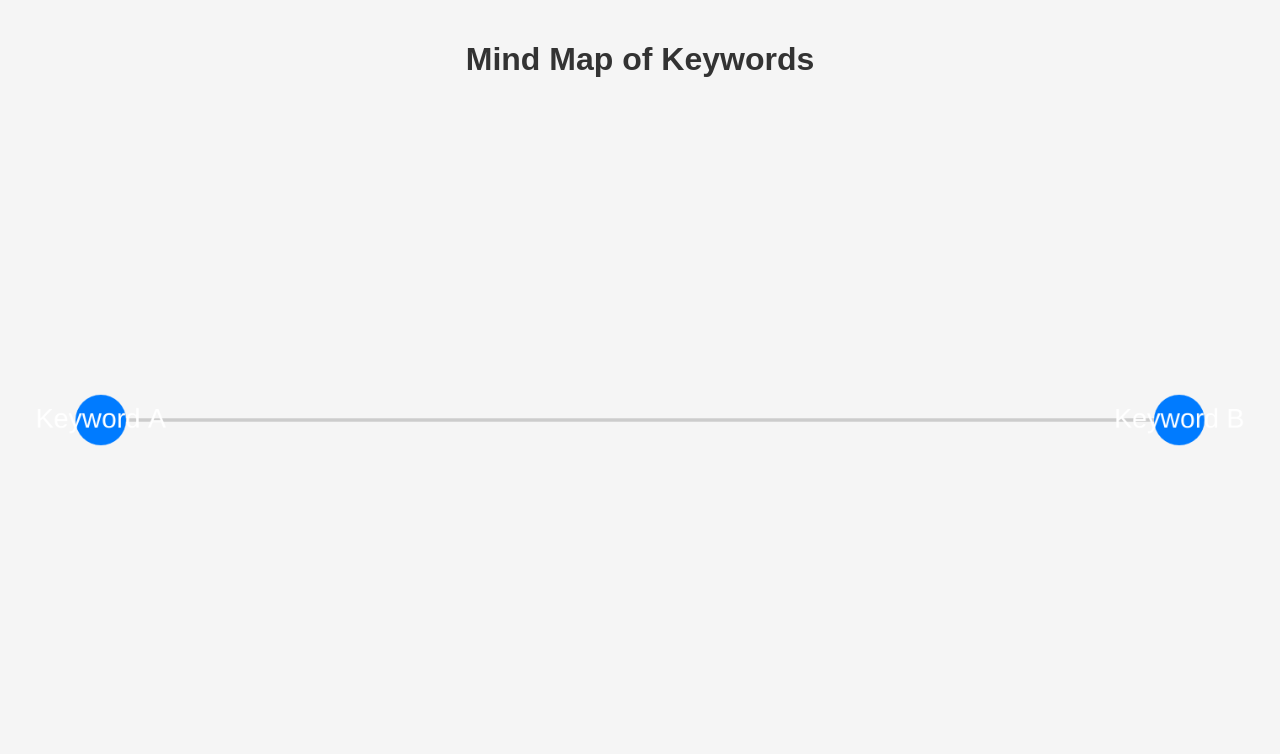
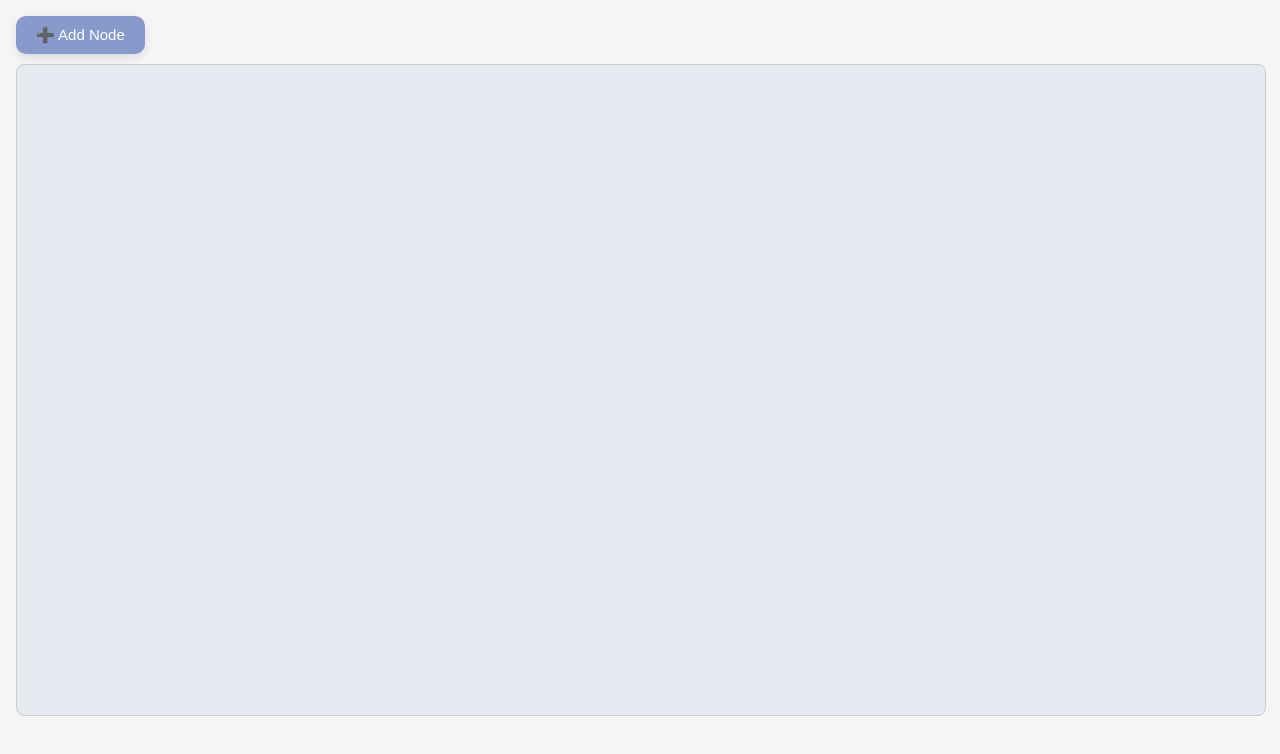
Before and after one commit to ChrisKbgr/LectureMind-Frontend, a React (Create React App) app: page / in a window 1280 px wide. Shown: the top 754 px of the page. Built offline with nearby package versions, Linux system fonts and the light colour scheme.

Commit message:
First Frontend design

```diff
--- a/package.json
+++ b/package.json
@@ -8,6 +8,7 @@
     "@testing-library/react": "^16.3.0",
     "@testing-library/user-event": "^13.5.0",
     "cytoscape": "^3.31.2",
+    "cytoscape-edgehandles": "^4.0.1",
     "react": "^19.1.0",
     "react-dom": "^19.1.0",
     "react-scripts": "5.0.1",
--- a/src/App.js
+++ b/src/App.js
@@ -1,53 +1,11 @@
-import React, { useState, useEffect } from 'react';
-import cytoscape from 'cytoscape';
+ // src/App.js
+import React from 'react';
+import MindMap from './MindMap';
 
 function App() {
-  const [cy, setCy] = useState(null);
-
-  useEffect(() => {
-    const cyInstance = cytoscape({
-      container: document.getElementById('cy'),
-      elements: [
-        { data: { id: 'a', label: 'Keyword A' } },
-        { data: { id: 'b', label: 'Keyword B' } },
-        { data: { source: 'a', target: 'b' } }
-      ],
-      style: [
-        {
-          selector: 'node',
-          style: {
-            'background-color': '#007bff',
-            'label': 'data(label)',
-            'color': '#fff',
-            'text-valign': 'center',
-            'text-halign': 'center'
-          }
-        },
-        {
-          selector: 'edge',
-          style: {
-            'width': 2,
-            'line-color': '#ccc'
-          }
-        }
-      ],
-      layout: {
-        name: 'grid',
-        rows: 1
-      }
-    });
-
-    setCy(cyInstance);
-
-    return () => {
-      cyInstance.destroy();
-    };
-  }, []);
-
   return (
     <div>
-      <h1>Mind Map of Keywords</h1>
-      <div id="cy" style={{ width: '100%', height: '600px' }}></div>
+      <MindMap />
     </div>
   );
 }
--- /dev/null
+++ b/src/MindMap.js
@@ -0,0 +1,235 @@
+import React, { useRef, useEffect, useState } from 'react';
+import cytoscape from 'cytoscape';
+
+const MindMap = () => {
+  const containerRef = useRef(null);
+  const cyRef = useRef(null);
+  const [nodeCount, setNodeCount] = useState(1);
+  const selectedNodeRef = useRef(null);
+  const [showColorPicker, setShowColorPicker] = useState(false);
+  const [currentNodeColor, setCurrentNodeColor] = useState('#5567aa');
+
+  const highlightColor = '#5ab1f5';
+
+  useEffect(() => {
+    const cy = cytoscape({
+      container: containerRef.current,
+      elements: [],
+      style: [
+        {
+          selector: 'node',
+          style: {
+            'shape': 'ellipse',
+            'background-color': '#5567aa',
+            'label': 'data(label)',
+            'text-valign': 'center',
+            'text-halign': 'center',
+            'color': '#fff',
+            'text-outline-width': 2,
+            'text-outline-color': '#5567aa',
+            'font-size': 16,
+            'padding': '15px',
+            'width': 'label',
+            'height': 'label',
+            'text-wrap': 'wrap',
+            'text-max-width': 120,
+            'overlay-padding': '6px',
+            'z-index': 10
+          },
+        },
+        {
+          selector: 'edge',
+          style: {
+            'width': 2,
+            'line-color': '#aaa',
+            'target-arrow-color': '#aaa',
+            'target-arrow-shape': 'triangle',
+            'curve-style': 'bezier'
+          },
+        },
+        {
+          selector: 'node:selected',
+          style: {
+            'border-color': highlightColor,
+            'border-width': 4,
+            'border-opacity': 0.8,
+            'shadow-blur': 12,
+            'shadow-color': highlightColor,
+            'shadow-opacity': 0.8,
+            'shadow-offset-x': 0,
+            'shadow-offset-y': 0
+          }
+        },
+        {
+          selector: 'edge:selected',
+          style: {
+            'line-color': highlightColor,
+            'width': 4,
+            'target-arrow-color': highlightColor,
+            'z-index': 5,
+            'shadow-blur': 5,
+            'shadow-color': highlightColor,
+            'shadow-opacity': 0.5,
+          }
+        }
+      ],
+      layout: {
+        name: 'grid',
+        rows: 1,
+      },
+      minZoom: 0.5,
+      maxZoom: 2,
+      zoomingEnabled: true,
+    });
+
+    cyRef.current = cy;
+
+    cy.on('tap', 'node', (event) => {
+      const clickedNode = event.target;
+
+      if (selectedNodeRef.current && selectedNodeRef.current.id() !== clickedNode.id()) {
+        cy.add({
+          group: 'edges',
+          data: {
+            source: selectedNodeRef.current.id(),
+            target: clickedNode.id()
+          }
+        });
+        selectedNodeRef.current.unselect();
+        setShowColorPicker(false);
+        selectedNodeRef.current = null;
+      } else {
+        if (selectedNodeRef.current) selectedNodeRef.current.unselect();
+        selectedNodeRef.current = clickedNode;
+        clickedNode.select();
+
+        setCurrentNodeColor(clickedNode.style('background-color'));
+        setShowColorPicker(true);
+      }
+    });
+
+    cy.on('tap', 'node', (evt) => {
+      const now = Date.now();
+      const node = evt.target;
+
+      if (node.lastTap && now - node.lastTap < 300) {
+        const label = prompt('New label:', node.data('label') || '');
+        const text = prompt('Add extra text (optional):', '');
+        if (label) node.data('label', label + (text ? '\n' + text : ''));
+      }
+
+      node.lastTap = now;
+    });
+
+    cy.on('tap', 'edge', (event) => {
+      cy.elements().unselect();
+      event.target.select();
+      setShowColorPicker(false);
+    });
+
+    cy.on('tap', (event) => {
+      if (event.target === cy) {
+        setShowColorPicker(false);
+        if (selectedNodeRef.current) {
+          selectedNodeRef.current.unselect();
+          selectedNodeRef.current = null;
+        }
+      }
+    });
+
+    const handleKeyDown = (e) => {
+      if (e.key === 'Delete' || e.key === 'Backspace') {
+        const selected = cy.$(':selected');
+        if (selected.length > 0) {
+          selected.remove();
+          selectedNodeRef.current = null;
+          setShowColorPicker(false);
+        }
+      }
+    };
+
+    document.addEventListener('keydown', handleKeyDown);
+
+    return () => {
+      cy.destroy();
+      document.removeEventListener('keydown', handleKeyDown);
+    };
+  }, []);
+
+  const addNode = () => {
+    const cy = cyRef.current;
+    const id = `node-${nodeCount}`;
+    const label = `Node ${nodeCount}`;
+    cy.add({
+      group: 'nodes',
+      data: { id, label },
+      position: {
+        x: 100 + Math.random() * 500,
+        y: 100 + Math.random() * 400,
+      },
+    });
+    setNodeCount((n) => n + 1);
+  };
+
+  const handleColorChange = (e) => {
+    const newColor = e.target.value;
+    setCurrentNodeColor(newColor);
+    if (selectedNodeRef.current) {
+      selectedNodeRef.current.style('background-color', newColor);
+      selectedNodeRef.current.style('text-outline-color', newColor);
+    }
+  };
+
+  return (
+    <div style={{ padding: '1rem', position: 'relative' }}>
+      <div style={{ display: 'flex', alignItems: 'center', gap: '12px', marginBottom: '10px' }}>
+        <button
+          onClick={addNode}
+          style={{
+            padding: '10px 20px',
+            backgroundColor: '#8899cc',
+            color: '#fff',
+            border: 'none',
+            borderRadius: '10px',
+            cursor: 'pointer',
+            fontSize: '15px',
+            boxShadow: '0 4px 10px rgba(0,0,0,0.1)',
+            transition: 'all 0.2s ease',
+          }}
+          onMouseEnter={(e) => (e.target.style.backgroundColor = '#6b7bbd')}
+          onMouseLeave={(e) => (e.target.style.backgroundColor = '#8899cc')}
+        >
+          ➕ Add Node
+        </button>
+
+        {showColorPicker && (
+          <input
+            type="color"
+            value={currentNodeColor}
+            onChange={handleColorChange}
+            style={{
+              width: '36px',
+              height: '36px',
+              border: 'none',
+              background: 'transparent',
+              cursor: 'pointer',
+            }}
+          />
+        )}
+      </div>
+
+      <div
+        ref={containerRef}
+        style={{
+          width: '100%',
+          height: '650px',
+          border: '1px solid #ccc',
+          borderRadius: '8px',
+          background: '#e6ebf2',
+        }}
+      />
+    </div>
+  );
+};
+
+export default MindMap;
```
Also changed, not shown: 1 other file (tests, documents, lock files or other folders).
